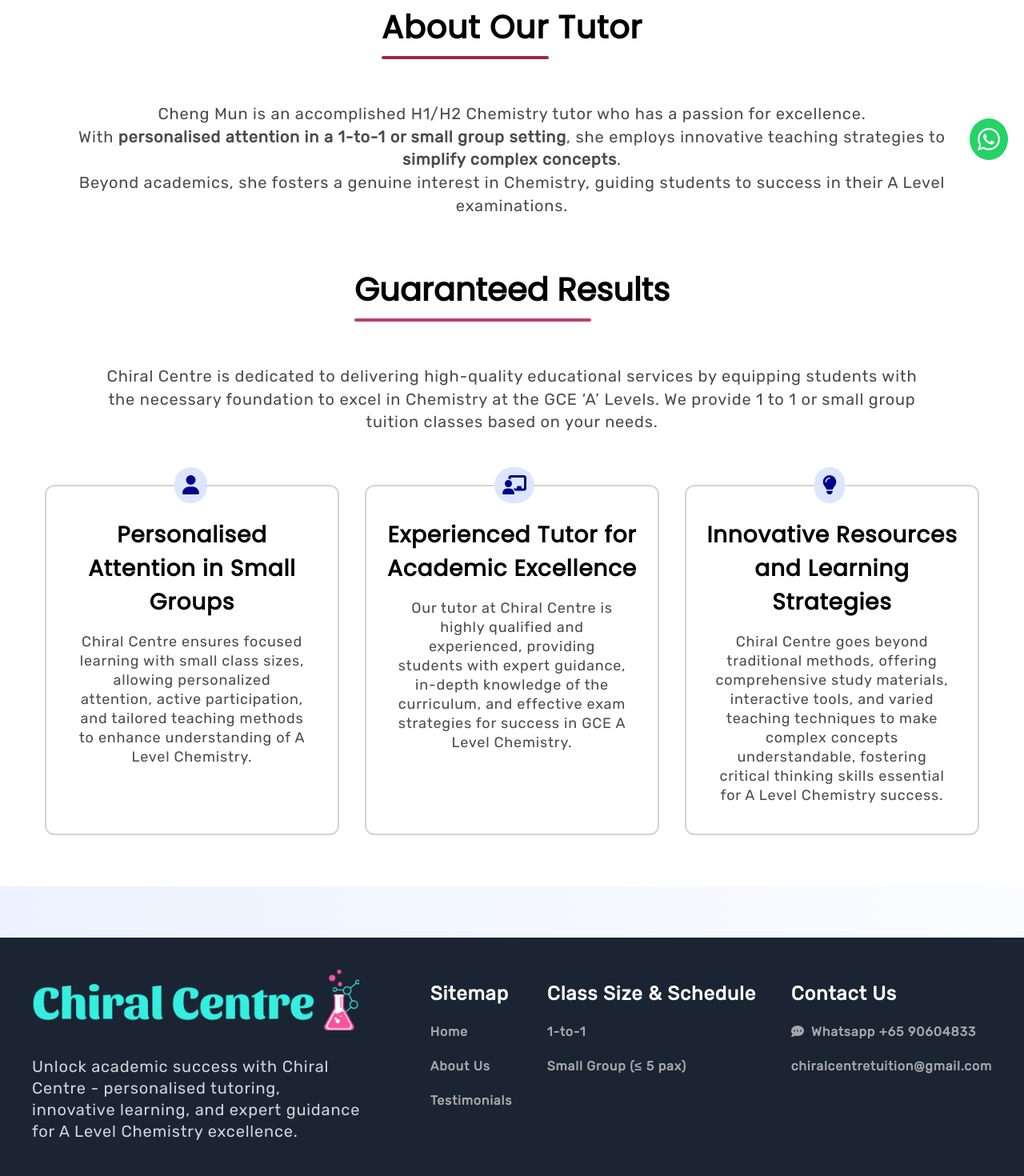
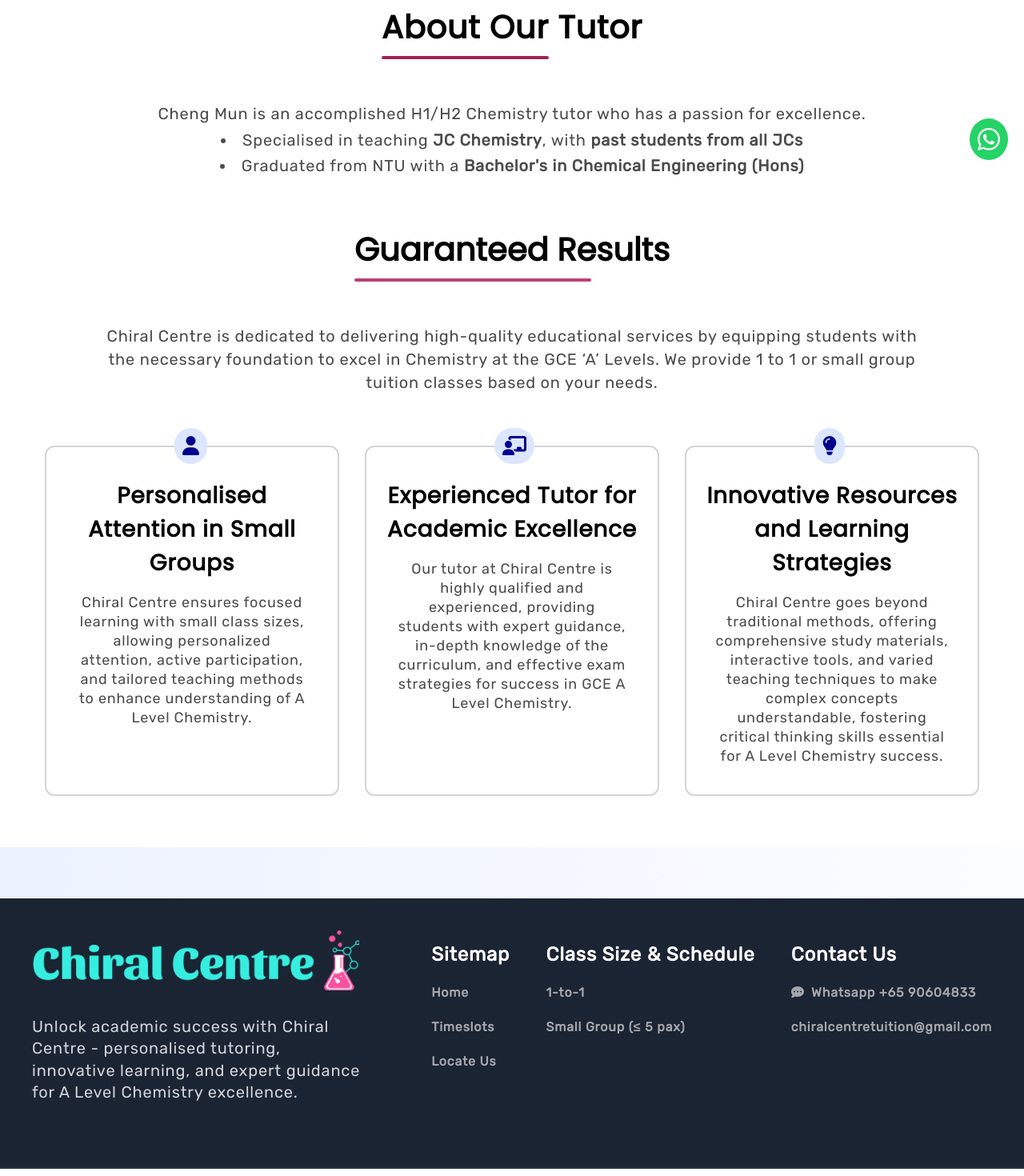
Before and after one commit to chiralcentretuition/website, a React (Create React App) app: page / in a window 1280 px wide. Shown: the part 580-2050 px from the top of the page at 80% size. Built offline with nearby package versions, Linux system fonts and the light colour scheme; no server answers; the database is empty.

Commit message:
Your commit message here

```diff
--- a/src/Components/Footer.js
+++ b/src/Components/Footer.js
@@ -28,10 +28,10 @@
               <Link to={"/"}>Home</Link>
             </li>
             <li>
-              <a href={"/#aboutus"}>About Us</a>
+              <a href={"/timeslots"}>Timeslots</a>
             </li>
             <li>
-              <a href={"/#testimonials"}>Testimonials</a>
+              <a href={"/locateus"}>Locate Us</a>
             </li>
           </ul>
         </div>
@@ -50,7 +50,7 @@
           <p className="ft-list-title">Contact Us</p>
           <ul className="ft-list-items">
             <li>
-              <a href="https://wa.me/6590604833?text=Hi,%20I%20am%20interested%20in%20enrolling%20for%20the%20H1%2FH2%20Chemistry%20tuition%20and%20would%20like%20to%20inquire%20about%20available%20slots%20and%20enrollment%20process.%20Could%20you%20please%20provide%20more%20details%3F%20Thank%20you!"
+              <a href="https://wa.me/6590604833?text=Hi,%20I%20am%20interested%20in%20enrolling%20for%20the%20H1%2FH2%20Chemistry%20tuition%20and%20would%20like%20to%20inquire%20about%20the%20enrollment%20process.%0AClass%20Type:%201-1%20/%20Small%20Group%0ATimeslot:%0AYear:%20J1%20/%20J2%0ALevel:%20H1%20/%20H2%0ASchool:%20"
               target="_blank"
               rel="noreferrer">
               <FontAwesomeIcon icon={faCommentDots} /> &nbsp;Whatsapp +65 90604833
--- a/src/Components/Hero.js
+++ b/src/Components/Hero.js
@@ -7,6 +7,9 @@
 import { Box } from "@mui/material";
 
 function Hero() {
+
+  const yearsSince2015 = new Date().getFullYear() - 2015;
+
   return (
     <div className="section-container">
       <div className="hero-section">
@@ -16,18 +19,6 @@
               Chemistry Tuition for Junior College Students
             </h2>
             <br />
-            {/* <button
-              className="text-appointment-btn"
-              type="button"
-              onClick={() => {
-                window.open(
-                  "https://wa.me/6590604833?text=Hi,%20I%20am%20interested%20in%20enrolling%20for%20the%20H1%2FH2%20Chemistry%20tuition%20and%20would%20like%20to%20inquire%20about%20available%20slots%20and%20enrollment%20process.%20Could%20you%20please%20provide%20more%20details%3F%20Thank%20you!",
-                  "_blank"
-                );
-              }}
-            >
-              <FontAwesomeIcon icon={faCalendarCheck} /> &nbsp;Enquire for Slots
-            </button> */}
             <div className="text-stats">
               <div className="text-stats-container">
                 <p>100%</p>
@@ -40,7 +31,7 @@
               </div>
 
               <div className="text-stats-container">
-                <p>8+</p>
+                <p>{yearsSince2015}+</p>
                 <p>Years of Experience</p>
               </div>
             </div>
@@ -49,11 +40,10 @@
         <div className="hero-image-section">
           <img className="hero-image1" src={Tutor} alt="Tutor" />
         </div>
-        {/* WhatsApp Button */}
         <div
           onClick={() => {
             window.open(
-              "https://wa.me/6590604833?text=Hi,%20I%20am%20interested%20in%20enrolling%20for%20the%20H1%2FH2%20Chemistry%20tuition%20and%20would%20like%20to%20inquire%20about%20available%20slots%20and%20enrollment%20process.%20Could%20you%20please%20provide%20more%20details%3F%20Thank%20you!",
+              "https://wa.me/6590604833?text=Hi,%20I%20am%20interested%20in%20enrolling%20for%20the%20H1%2FH2%20Chemistry%20tuition%20and%20would%20like%20to%20inquire%20about%20the%20enrollment%20process.%0AClass%20Type:%201-1%20/%20Small%20Group%0ATimeslot:%0AYear:%20J1%20/%20J2%0ALevel:%20H1%20/%20H2%0ASchool:%20",
               "_blank"
             );
           }}
--- a/src/Components/LessonCard.js
+++ b/src/Components/LessonCard.js
@@ -1,6 +1,6 @@
 import React from "react";
 import { FontAwesomeIcon } from "@fortawesome/react-fontawesome";
-import CustomizedTables from "./LessonSchedule";
+import LessonSchedule from "./LessonSchedule";
 
 function LessonCard(props) {
   return (
@@ -10,8 +10,8 @@
       </span>
       <p className="lesson-card-title">{props.title}</p>
       <p className="lesson-card-description">{props.description}</p>
-      <CustomizedTables className="lesson-card-table" rows={props.rows} />
-      <br/><br/>
+      <LessonSchedule className="lesson-card-table" rows={props.rows} />
+      <br/>
     </div>
   );
 }
--- a/src/Components/LessonSchedule.js
+++ b/src/Components/LessonSchedule.js
@@ -9,20 +9,24 @@
 import Paper from '@mui/material/Paper';
 
 const StyledTableCell = styled(TableCell)(({ theme }) => ({
+  padding: '16px 4px',
+  [theme.breakpoints.down('sm')]: {
+    padding: '12px 2px',
+  },
   [`&.${tableCellClasses.head}`]: {
     backgroundColor: "#00008D",
     color: "white",
     fontWeight: 'bold',
     fontSize: '16px',
     [theme.breakpoints.down('sm')]: {
-      fontSize: '12px',
+      fontSize: '10px',
       lineHeight: '.2rem',
     },
   },
   [`&.${tableCellClasses.body}`]: {
     fontSize: '14px',
     [theme.breakpoints.down('sm')]: {
-      fontSize: '12px',
+      fontSize: '10px',
       lineHeight: '.2rem',
     },
   },
@@ -34,7 +38,7 @@
   },
 }));
 
-export default function CustomizedTables({ rows }) {
+export default function LessonSchedule({ rows }) {
   return (
     <TableContainer
       component={Paper}
@@ -49,6 +53,7 @@
           <TableRow>
             <StyledTableCell align="center">Day</StyledTableCell>
             <StyledTableCell align="center">Time</StyledTableCell>
+            <StyledTableCell align="center">Availability</StyledTableCell>
           </TableRow>
         </TableHead>
         <TableBody>
@@ -58,6 +63,7 @@
                 {row.day}
               </StyledTableCell>
               <StyledTableCell align="center">{row.time}</StyledTableCell>
+              <StyledTableCell align="center" sx={{ color: row.availability === "Booked" ? 'red' : 'green', fontWeight: 'bold' }}>{row.availability}</StyledTableCell>
             </StyledTableRow>
           ))}
         </TableBody>
--- a/src/Components/Lessons.js
+++ b/src/Components/Lessons.js
@@ -102,11 +102,10 @@
       >
         <FontAwesomeIcon icon={faAngleUp} />
       </div>
-      {/* WhatsApp Button */}
       <div
         onClick={() => {
           window.open(
-            "https://wa.me/6590604833?text=Hi,%20I%20am%20interested%20in%20enrolling%20for%20the%20H1%2FH2%20Chemistry%20tuition%20and%20would%20like%20to%20inquire%20about%20available%20slots%20and%20enrollment%20process.%20Could%20you%20please%20provide%20more%20details%3F%20Thank%20you!",
+            "https://wa.me/6590604833?text=Hi,%20I%20am%20interested%20in%20enrolling%20for%20the%20H1%2FH2%20Chemistry%20tuition%20and%20would%20like%20to%20inquire%20about%20the%20enrollment%20process.%0AClass%20Type:%201-1%20/%20Small%20Group%0ATimeslot:%0AYear:%20J1%20/%20J2%0ALevel:%20H1%20/%20H2%0ASchool:%20",
             "_blank"
           );
         }}
--- a/src/Components/Locate.js
+++ b/src/Components/Locate.js
@@ -20,7 +20,7 @@
     <div
       onClick={() => {
         window.open(
-          "https://wa.me/6590604833?text=Hi,%20I%20am%20interested%20in%20enrolling%20for%20the%20H1%2FH2%20Chemistry%20tuition%20and%20would%20like%20to%20inquire%20about%20available%20slots%20and%20enrollment%20process.%20Could%20you%20please%20provide%20more%20details%3F%20Thank%20you!",
+          "https://wa.me/6590604833?text=Hi,%20I%20am%20interested%20in%20enrolling%20for%20the%20H1%2FH2%20Chemistry%20tuition%20and%20would%20like%20to%20inquire%20about%20the%20enrollment%20process.%0AClass%20Type:%201-1%20/%20Small%20Group%0ATimeslot:%0AYear:%20J1%20/%20J2%0ALevel:%20H1%20/%20H2%0ASchool:%20",
           "_blank"
         );
       }}
--- a/src/Components/Tutors.js
+++ b/src/Components/Tutors.js
@@ -1,7 +1,5 @@
 import React from "react";
 import "../Styles/Tutors.css";
-// import { FontAwesomeIcon } from "@fortawesome/react-fontawesome";
-// import { faCalendarCheck } from "@fortawesome/free-solid-svg-icons";
 import { Container } from "@mui/material";
 
 function Tutors() {
@@ -13,25 +11,16 @@
           <span>About Our Tutor</span>
         </h3>
 
-        <p className="dt-description">
-        Cheng Mun is an accomplished H1/H2 Chemistry tutor who has a passion for excellence.
-        <br/>With <span style={{ fontWeight: 'bold' }}>personalised attention in a 1-to-1 or small group setting</span>,
-        she employs innovative teaching strategies to <span style={{ fontWeight: 'bold' }}>simplify complex concepts</span>.
-        <br/>Beyond academics, she fosters a genuine interest in Chemistry,
-        guiding students to success in their A Level examinations.
-        </p>
-        {/* <button
-            className="text-appointment-btn"
-            type="button"
-            onClick={() => {
-              window.open(
-                "https://wa.me/6590604833?text=Hi,%20I%20am%20interested%20in%20enrolling%20for%20the%20H1%2FH2%20Chemistry%20tuition%20and%20would%20like%20to%20inquire%20about%20available%20slots%20and%20enrollment%20process.%20Could%20you%20please%20provide%20more%20details%3F%20Thank%20you!",
-                "_blank"
-              );
-            }}
-          >
-            <FontAwesomeIcon icon={faCalendarCheck} /> &nbsp;Enquire for Slots Now!
-        </button> */}
+        <div className="dt-description">
+          <p>
+            Cheng Mun is an accomplished H1/H2 Chemistry tutor who has a passion for excellence.
+            <br/>
+          </p>
+          <ul>
+            <li>Specialised in teaching <span style={{ fontWeight: 'bold' }}>JC Chemistry</span>, with <span style={{ fontWeight: 'bold' }}>past students from all JCs</span></li>
+            <li>Graduated from NTU with a <span style={{ fontWeight: 'bold' }}>Bachelor's in Chemical Engineering (Hons)</span></li>
+          </ul>
+        </div>
       </div>
     </div>
     </Container>
--- a/src/Styles/Tutors.css
+++ b/src/Styles/Tutors.css
@@ -35,6 +35,16 @@
     letter-spacing: .8px;
     line-height: 1.8rem;
 }
+ul {
+    list-style-position: inside;
+    padding-left: 0;
+    margin-left: 0;
+}
+li {
+    margin-top: 4px;
+    margin-bottom: 0px;
+}
+
 /* Responsive */
 @media screen and (max-width: 1000px) {
     .tutor-section {
```
Also changed, not shown: src/Assets/navbar-logo.png.
